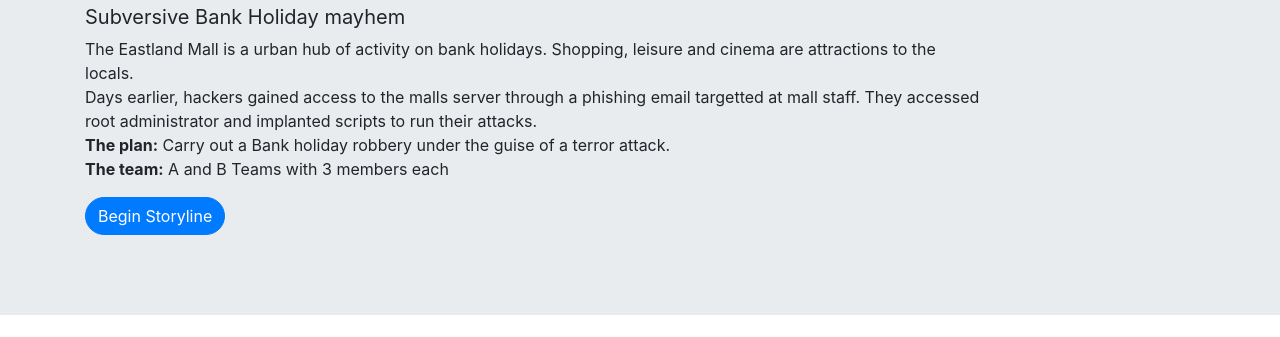
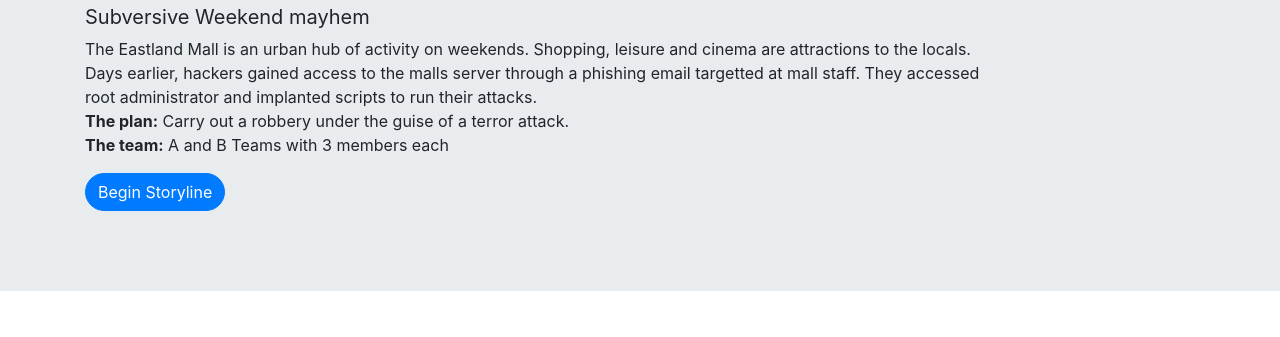
Before and after one commit to up730418/subversive, a website: page static/storyline.html in a window 1280 px wide. Shown: the part 171-508 px from the top of the page. Drawn offline with Linux system fonts and the light colour scheme.

Commit message:
Update storyline.html

```diff
--- a/static/storyline.html
+++ b/static/storyline.html
@@ -58,10 +58,10 @@
               <div class="row col-md-6 col-xl-6">
              <h1 class="display-5">Storyline</h1>
     </div>
-    <div class="row col-12 col-md-10"> <h4 class="lead"><strong>Subversive Bank Holiday mayhem</strong></h4>
+    <div class="row col-12 col-md-10"> <h4 class="lead"><strong>Subversive Weekend mayhem</strong></h4>
 <p>
-The Eastland Mall is a urban hub of activity on bank holidays. Shopping, leisure and cinema are attractions to the locals.<br> Days earlier, hackers gained access to the malls server through a phishing email targetted at mall staff. They accessed root administrator and implanted scripts to run their attacks.
-<br><strong>The plan:</strong> Carry out a Bank holiday robbery under the guise of a terror attack.
+The Eastland Mall is an urban hub of activity on weekends. Shopping, leisure and cinema are attractions to the locals.<br> Days earlier, hackers gained access to the malls server through a phishing email targetted at mall staff. They accessed root administrator and implanted scripts to run their attacks.
+<br><strong>The plan:</strong> Carry out a robbery under the guise of a terror attack.
 <br><strong>The team:</strong> A and B Teams with 3 members each</p>
     </div>
 
```
